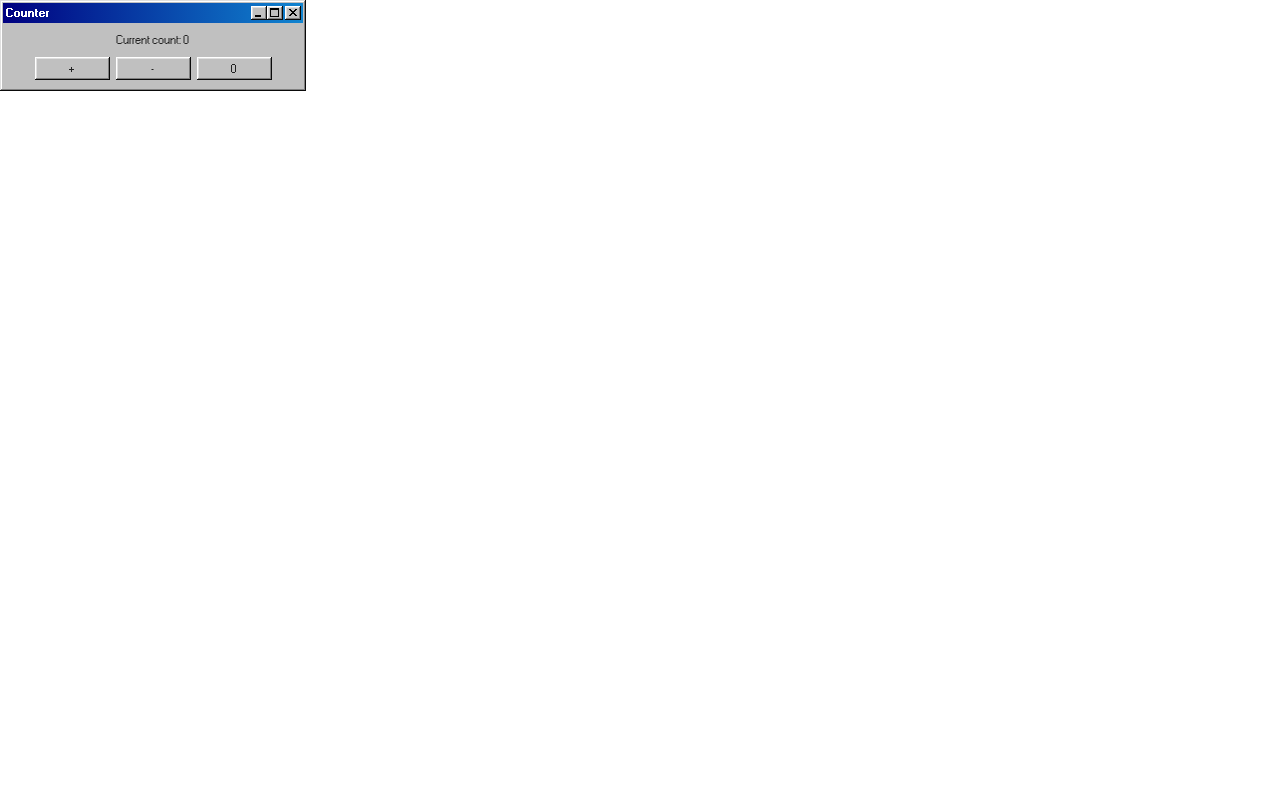
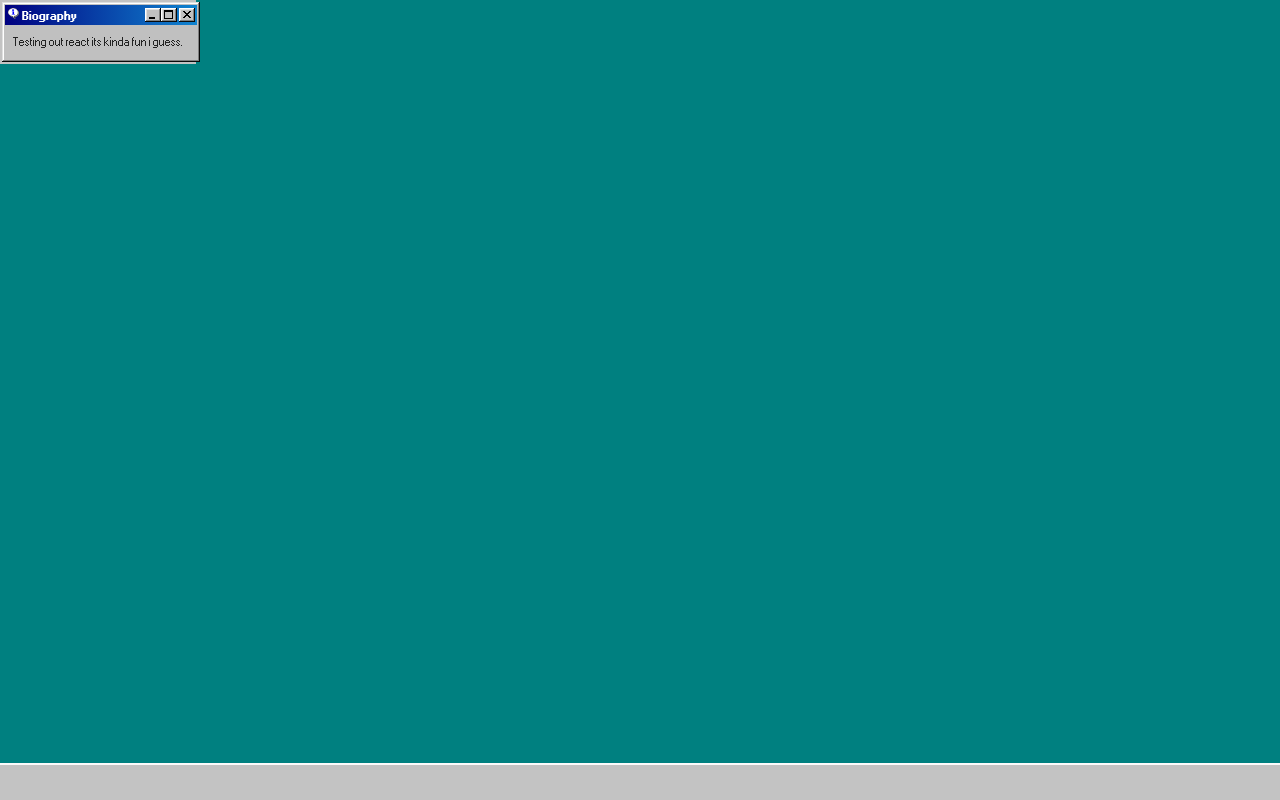
Before and after one commit to NahutabDevelop/NahutabDevelop.github.io, a React (Create React App) app in the folder myreactapp/: page / in a window 1280 px wide. Built offline with nearby package versions, Linux system fonts and the light colour scheme.

Commit message:
Added some windows 98 css stuff
Theres a bug with the biography widget. Need to position it absolute to the top left of the screen when maximized.

```diff
--- a/myreactapp/package.json
+++ b/myreactapp/package.json
@@ -9,6 +9,7 @@
     "98.css": "^0.1.20",
     "react": "^18.3.1",
     "react-dom": "^18.3.1",
+    "react-draggable": "^4.4.6",
     "react-scripts": "5.0.1",
     "web-vitals": "^2.1.4"
   },
--- a/myreactapp/src/App.css
+++ b/myreactapp/src/App.css
@@ -11,6 +11,55 @@
   .App-logo {
     animation: App-logo-spin infinite 20s linear;
   }
+}
+
+
+.background-container {
+  position: absolute;
+  top: 0;
+  left: 0;
+  width: 100vw;
+  height: 100vh;
+  background-color: #008080;
+  z-index: -1;
+}
+
+.draggable-window {
+  background-color: #c3c3c3;
+  box-shadow: var(--border-window-outer), var(--border-window-inner);
+  padding: 2px;
+  max-width: 320px; /* Adjust the max-width as needed */
+  margin: 0 auto; /* Center horizontally */
+  position: relative;
+  display: inline-block; /* Prevents it from taking full width */
+}
+
+.draggable-window-maximized {
+  width: 100vw;
+  height: 100vh;
+  position: absolute;
+  top: 0;
+  left: 0;
+  overflow: hidden; /* Ensures no scrollbars in maximized mode */
+}
+
+.navbar-container {
+  align-items:center;
+  background: #c3c3c3;
+  border-top:2px solid #fafafa;
+  display:flex;
+  flex-direction:row;
+  height:35px;
+  width:100%;
+  z-index:100;
+  position:fixed;
+  bottom: 0;
+}
+
+.small-icon-image {
+  max-height: 1em;
+  vertical-align: middle;
+  margin-right: 0.3em;
 }
 
 .App-header {
--- a/myreactapp/src/App.js
+++ b/myreactapp/src/App.js
@@ -1,32 +1,77 @@
 // Filename - App.js
 
-import React from "react";
+import React, { useState } from "react";
+import Draggable from "react-draggable";
 import "./App.css";
 
 function App() {
-    const [count, setCount] = React.useState(0);
   return (
-        <div style={{ width: 300 }} className="window">
-        <div className="title-bar">
-            <div className="title-bar-text">Counter</div>
-            <div className="title-bar-controls">
-            <button aria-label="Minimize" />
-            <button aria-label="Maximize" />
-            <button aria-label="Close" />
+    <div className="background-container">
+      <div>
+        <DraggableWindow />
+      </div>
+      <div>
+        <NavigationBar />
       </div>
     </div>
+  );
+}
 
+const DraggableWindow = () => {
+  const [isVisible, setIsVisible] = useState(true);
+  const [isMaximized, setIsMaximized] = useState(false);
+
+  const handleClose = () => {
+    setIsVisible(false);
+  };
+
+  const handleMaximise = () => {
+    setIsMaximized(!isMaximized);
+  };
+
+  return (
+    isVisible && (
+      <Draggable handle=".title-bar" disabled={isMaximized}>
+        <div className={`draggable-window${isMaximized ? `-maximized` : ``}`}>
+          <div
+            className="window"
+            style={{
+              height: "100%",
+              width: "100%",
+            }}
+          >
+            <div className="title-bar">
+              <div className="title-bar-text">
+                <img
+                  class="small-icon-image"
+                  src="/msg_information-0.png"
+                  alt="Biography"
+                ></img>
+                Biography
+              </div>
+              <div className="title-bar-controls">
+                <button aria-label="Minimize"></button>
+                <button aria-label="Maximize" onClick={handleMaximise}></button>
+                <button aria-label="Close" onClick={handleClose}></button>
+              </div>
+            </div>
             <div className="window-body">
-            <p style={{ textAlign: "center" }}>Current count: {count}</p>
-            <div className="field-row" style={{ justifyContent: "center" }}>
-            <button onClick={() => setCount(count + 1)}>+</button>
-            <button onClick={() => setCount(count - 1)}>-</button>
-            <button onClick={() => setCount(0)}>0</button>
+              <p>Testing out react its kinda fun i guess. </p>
             </div>
           </div>
         </div>
+      </Draggable>
+    )
   );
+};
 
-}
+const NavigationBar = () => {
+  return (
+    <div
+      className="navbar-container"
+      style={{ position: "absolute", bottom: 0, zIndex: 9999 }}
+    ></div>
+  );
+};
 
 export default App;
```
Also changed, not shown: myreactapp/public/msg_information-0.png (added), 1 other file (tests, documents, lock files or other folders). Lines whose indentation alone changed are shown as unchanged.
